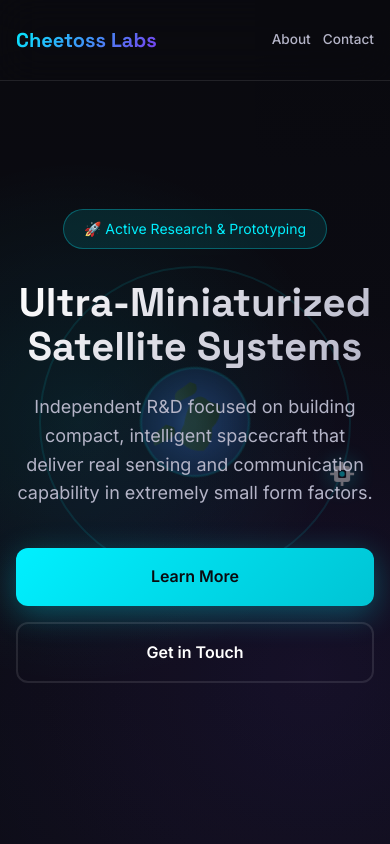
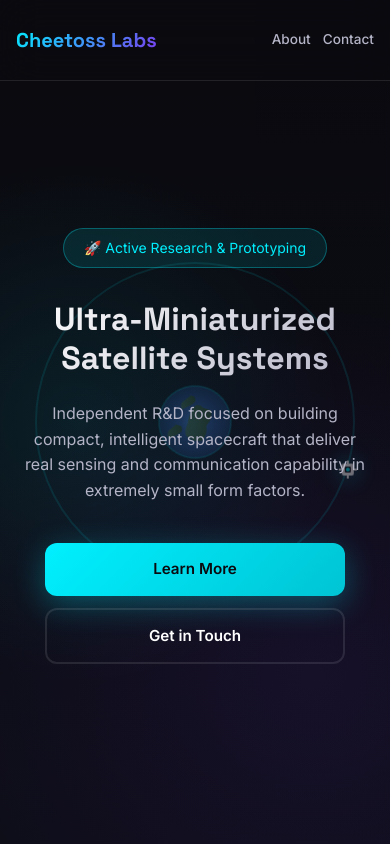
Before and after one commit to cheetosslabs/cheetosslabs.github.io, a plain HTML site: page index.html in a window 390 px wide. Shown: the top 844 px of the page. Drawn offline with Linux system fonts and the light colour scheme.

Commit message:
Update index.html

```diff
--- a/index.html
+++ b/index.html
@@ -39,6 +39,8 @@
             color: var(--text-primary);
             line-height: 1.6;
             overflow-x: hidden;
+            width: 100%;
+            max-width: 100vw;
         }
 
         /* Animated background */
@@ -150,7 +152,10 @@
         .hero-content {
             max-width: 900px;
             text-align: center;
-            z-index: 2;
+            position: relative;
+            z-index: 100;
+            width: 100%;
+            padding: 0 1rem;
         }
 
         .hero-badge {
@@ -239,8 +244,8 @@
             top: 50%;
             left: 50%;
             transform: translate(-50%, -50%);
-            width: min(500px, 80vw);
-            height: min(500px, 80vw);
+            width: min(500px, 85vw);
+            height: min(500px, 85vw);
             pointer-events: none;
             opacity: 0.4;
         }
@@ -309,16 +314,65 @@
             100% {
                 transform: translate(-50%, -50%) rotate(360deg) translateY(-250px) rotate(-360deg);
             }
-
         }
 
-        @media (max-width: 625px) {
+        /* Mobile responsive adjustments */
+        @media (max-width: 768px) {
+            .hero {
+                overflow: hidden;
+            }
+
+            .satellite-orbit {
+                width: min(400px, 90vw);
+                height: min(400px, 90vw);
+                max-width: 100vw;
+                max-height: 100vh;
+            }
+
+            .earth-container {
+                width: 100px;
+                height: 100px;
+            }
+
+            .satellite {
+                width: 28px;
+                height: 28px;
+            }
+
             @keyframes orbit {
                 0% {
-                    transform: translate(-50%, -50%) rotate(0deg) translateY(-40vw) rotate(0deg);
+                    transform: translate(-50%, -50%) rotate(0deg) translateY(-200px) rotate(0deg);
                 }
                 100% {
-                    transform: translate(-50%, -50%) rotate(360deg) translateY(-40vw) rotate(-360deg);
+                    transform: translate(-50%, -50%) rotate(360deg) translateY(-200px) rotate(-360deg);
+                }
+            }
+        }
+
+        @media (max-width: 480px) {
+            .satellite-orbit {
+                width: min(320px, 85vw);
+                height: min(320px, 85vw);
+                max-width: 100vw;
+                max-height: 100vh;
+            }
+
+            .earth-container {
+                width: 80px;
+                height: 80px;
+            }
+
+            .satellite {
+                width: 24px;
+                height: 24px;
+            }
+
+            @keyframes orbit {
+                0% {
+                    transform: translate(-50%, -50%) rotate(0deg) translateY(-160px) rotate(0deg);
+                }
+                100% {
+                    transform: translate(-50%, -50%) rotate(360deg) translateY(-160px) rotate(-360deg);
                 }
             }
         }
@@ -475,8 +529,19 @@
                 font-size: 0.9rem;
             }
 
+            .nav-container {
+                padding: 0 1.5rem;
+            }
+
             .hero {
-                padding: 6rem 1rem 3rem;
+                padding: 7rem 1rem 4rem;
+                min-height: 100vh;
+                align-items: center;
+            }
+
+            .hero-content {
+                padding: 0;
+                margin: 0 auto;
             }
 
             section {
@@ -485,14 +550,19 @@
 
             .about-grid {
                 grid-template-columns: 1fr;
+                gap: 1.5rem;
             }
 
             .cta-group {
                 flex-direction: column;
+                align-items: stretch;
+                gap: 0.75rem;
             }
 
             .btn {
                 width: 100%;
+                max-width: 300px;
+                margin: 0 auto;
                 justify-content: center;
             }
 
@@ -502,6 +572,7 @@
 
             .email-link {
                 font-size: 1.25rem;
+                padding: 0.875rem 1.5rem;
             }
         }
 
@@ -517,6 +588,43 @@
             .nav-links {
                 gap: 0.75rem;
                 font-size: 0.85rem;
+            }
+
+            .hero {
+                padding: 6rem 0.75rem 3rem;
+            }
+
+            .hero-content {
+                padding: 0 0.5rem;
+            }
+
+            h1 {
+                font-size: 2rem;
+                line-height: 1.2;
+            }
+
+            .hero-subtitle {
+                font-size: 1rem;
+            }
+
+            .btn {
+                padding: 0.875rem 2rem;
+                font-size: 0.95rem;
+            }
+
+            section {
+                padding: 3rem 0.75rem;
+            }
+
+            .contact-card {
+                padding: 1.5rem 1rem;
+            }
+
+            .email-link {
+                font-size: 1.1rem;
+                padding: 0.75rem 1.25rem;
+                display: block;
+                word-break: break-word;
             }
         }
 
```
